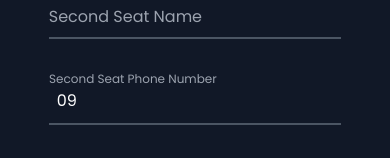
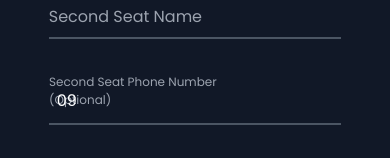
Before and after one commit to jefftebang/julyan-christening-rsvp-client, a React (Vite) app: page /reservation in a window 390 px wide. Both pictures are taken after typing "Sample", "Sample" into the empty fields and a click on the button "Add 2nd Seat". Shown: the part 327-485 px from the top of the page. Built offline with nearby package versions, Linux system fonts and the light colour scheme.

Commit message:
changed the 2nd seat phone to optional

```diff
--- a/src/components/reservation-form.component.jsx
+++ b/src/components/reservation-form.component.jsx
@@ -208,7 +208,7 @@ const ReservationForm = () => {
                 ? errorInputs.second_seat_phone
                 : isNaN(guestInputs.second_seat_phone)
                 ? "Please input number only."
-                : "Second Seat Phone Number"}
+                : "Second Seat Phone Number (Optional)"}
             </label>
           </div>
         </Fragment>
```
